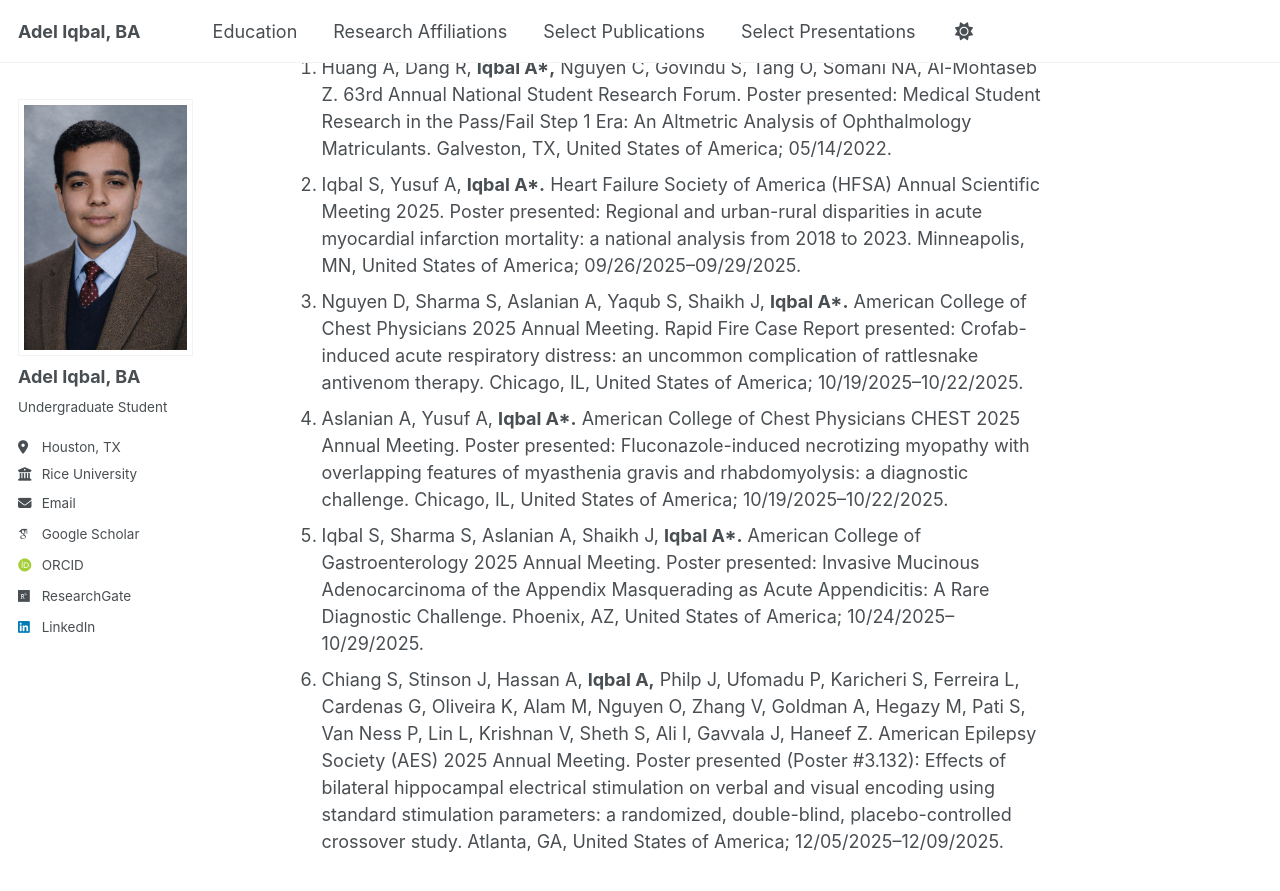
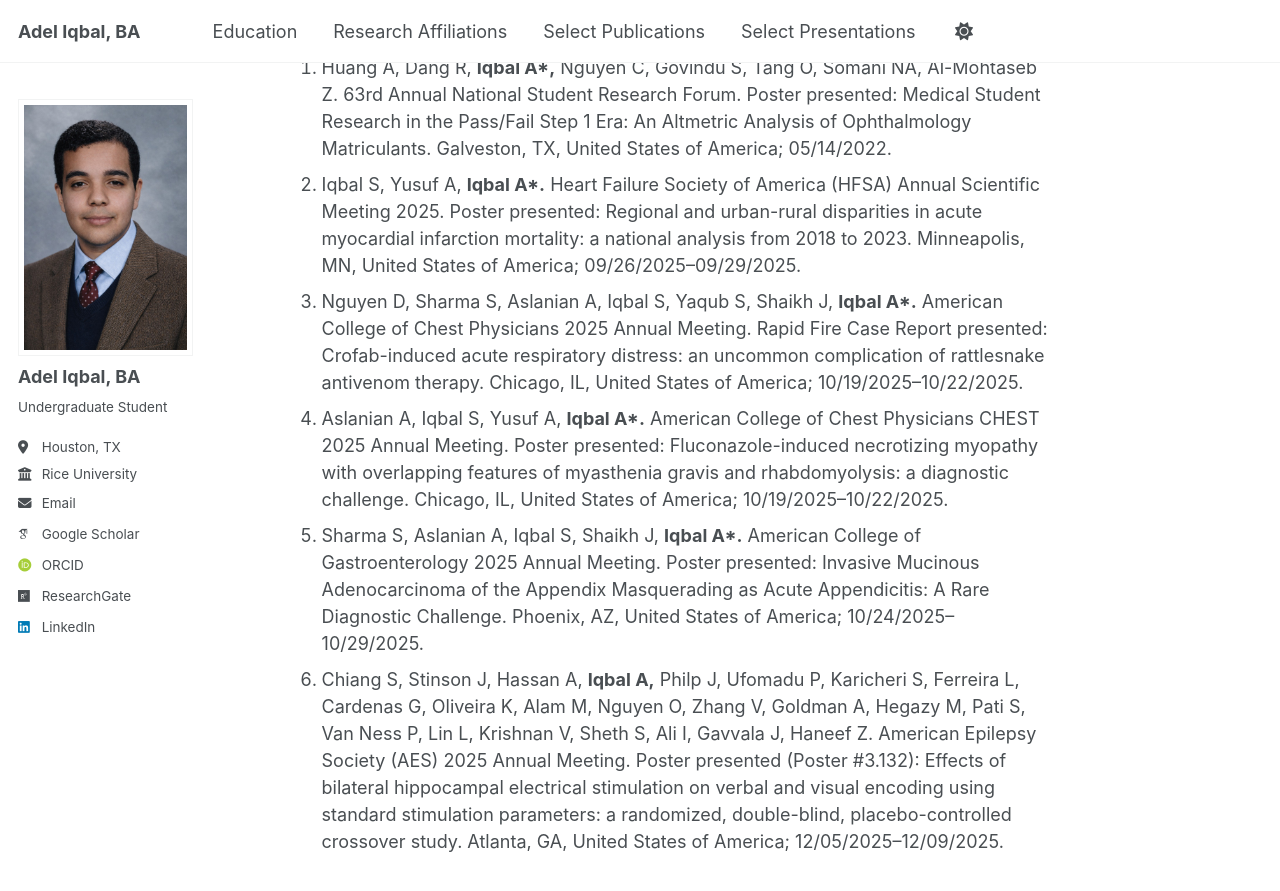
Before and after one commit to adel-iqbal/aiqbal, a Jekyll site: the page built from _pages/about.md, in a window 1280 px wide and 900 px high, scrolled down 1665 px. Shown: the top 891 px of the window. Built offline with Jekyll 4.4.1, drawn with Linux system fonts in a browser that asks for light colours; some web fonts are replaced; a script bundle is joined from its source files by our own code; library files that are not in the unit come from our copies.

Commit message:
Update about.md

```diff
--- a/_pages/about.md
+++ b/_pages/about.md
@@ -44,7 +44,7 @@ Select Presentations
 ------
 1. Huang A, Dang R, **Iqbal A\*,** Nguyen C, Govindu S, Tang O, Somani NA, Al-Mohtaseb Z. 63rd Annual National Student Research Forum. Poster presented: Medical Student Research in the Pass/Fail Step 1 Era: An Altmetric Analysis of Ophthalmology Matriculants. Galveston, TX, United States of America; 05/14/2022.
 1. Iqbal S, Yusuf A, **Iqbal A\*.** Heart Failure Society of America (HFSA) Annual Scientific Meeting 2025. Poster presented: Regional and urban-rural disparities in acute myocardial infarction mortality: a national analysis from 2018 to 2023. Minneapolis, MN, United States of America; 09/26/2025–09/29/2025.
-1. Nguyen D, Sharma S, Aslanian A, Yaqub S, Shaikh J, **Iqbal A\*.** American College of Chest Physicians 2025 Annual Meeting. Rapid Fire Case Report presented: Crofab-induced acute respiratory distress: an uncommon complication of rattlesnake antivenom therapy. Chicago, IL, United States of America; 10/19/2025–10/22/2025.
-1. Aslanian A, Yusuf A, **Iqbal A\*.** American College of Chest Physicians CHEST 2025 Annual Meeting. Poster presented: Fluconazole-induced necrotizing myopathy with overlapping features of myasthenia gravis and rhabdomyolysis: a diagnostic challenge. Chicago, IL, United States of America; 10/19/2025–10/22/2025.
-1. Iqbal S, Sharma S, Aslanian A, Shaikh J, **Iqbal A\*.** American College of Gastroenterology 2025 Annual Meeting. Poster presented: Invasive Mucinous Adenocarcinoma of the Appendix Masquerading as Acute Appendicitis: A Rare Diagnostic Challenge. Phoenix, AZ, United States of America; 10/24/2025–10/29/2025.
+1. Nguyen D, Sharma S, Aslanian A, Iqbal S, Yaqub S, Shaikh J, **Iqbal A\*.** American College of Chest Physicians 2025 Annual Meeting. Rapid Fire Case Report presented: Crofab-induced acute respiratory distress: an uncommon complication of rattlesnake antivenom therapy. Chicago, IL, United States of America; 10/19/2025–10/22/2025.
+1. Aslanian A, Iqbal S, Yusuf A, **Iqbal A\*.** American College of Chest Physicians CHEST 2025 Annual Meeting. Poster presented: Fluconazole-induced necrotizing myopathy with overlapping features of myasthenia gravis and rhabdomyolysis: a diagnostic challenge. Chicago, IL, United States of America; 10/19/2025–10/22/2025.
+1. Sharma S, Aslanian A, Iqbal S, Shaikh J, **Iqbal A\*.** American College of Gastroenterology 2025 Annual Meeting. Poster presented: Invasive Mucinous Adenocarcinoma of the Appendix Masquerading as Acute Appendicitis: A Rare Diagnostic Challenge. Phoenix, AZ, United States of America; 10/24/2025–10/29/2025.
 1. Chiang S, Stinson J, Hassan A, **Iqbal A,** Philp J, Ufomadu P, Karicheri S, Ferreira L, Cardenas G, Oliveira K, Alam M, Nguyen O, Zhang V, Goldman A, Hegazy M, Pati S, Van Ness P, Lin L, Krishnan V, Sheth S, Ali I, Gavvala J, Haneef Z. American Epilepsy Society (AES) 2025 Annual Meeting. Poster presented (Poster #3.132): Effects of bilateral hippocampal electrical stimulation on verbal and visual encoding using standard stimulation parameters: a randomized, double-blind, placebo-controlled crossover study. Atlanta, GA, United States of America; 12/05/2025–12/09/2025.
```
